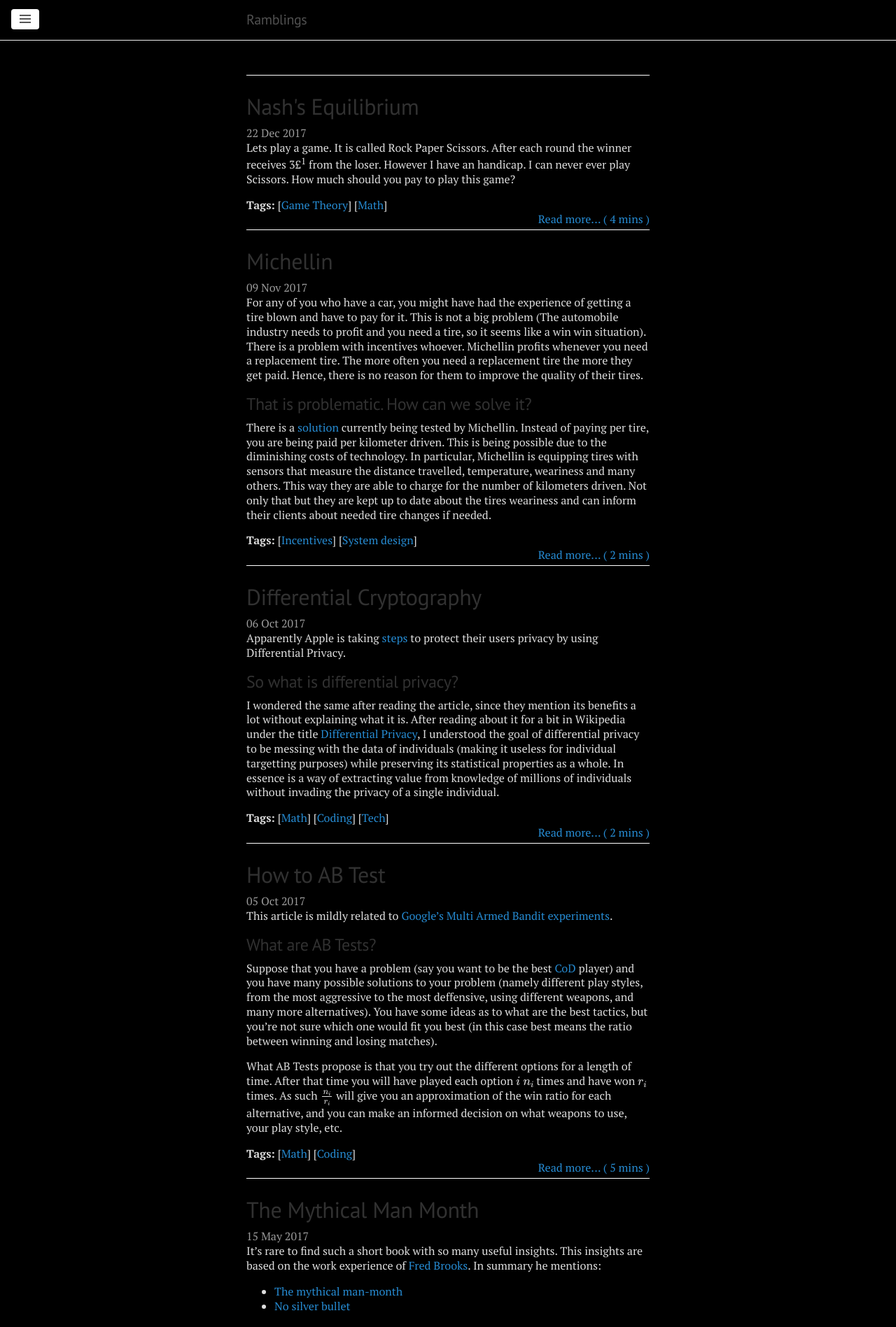
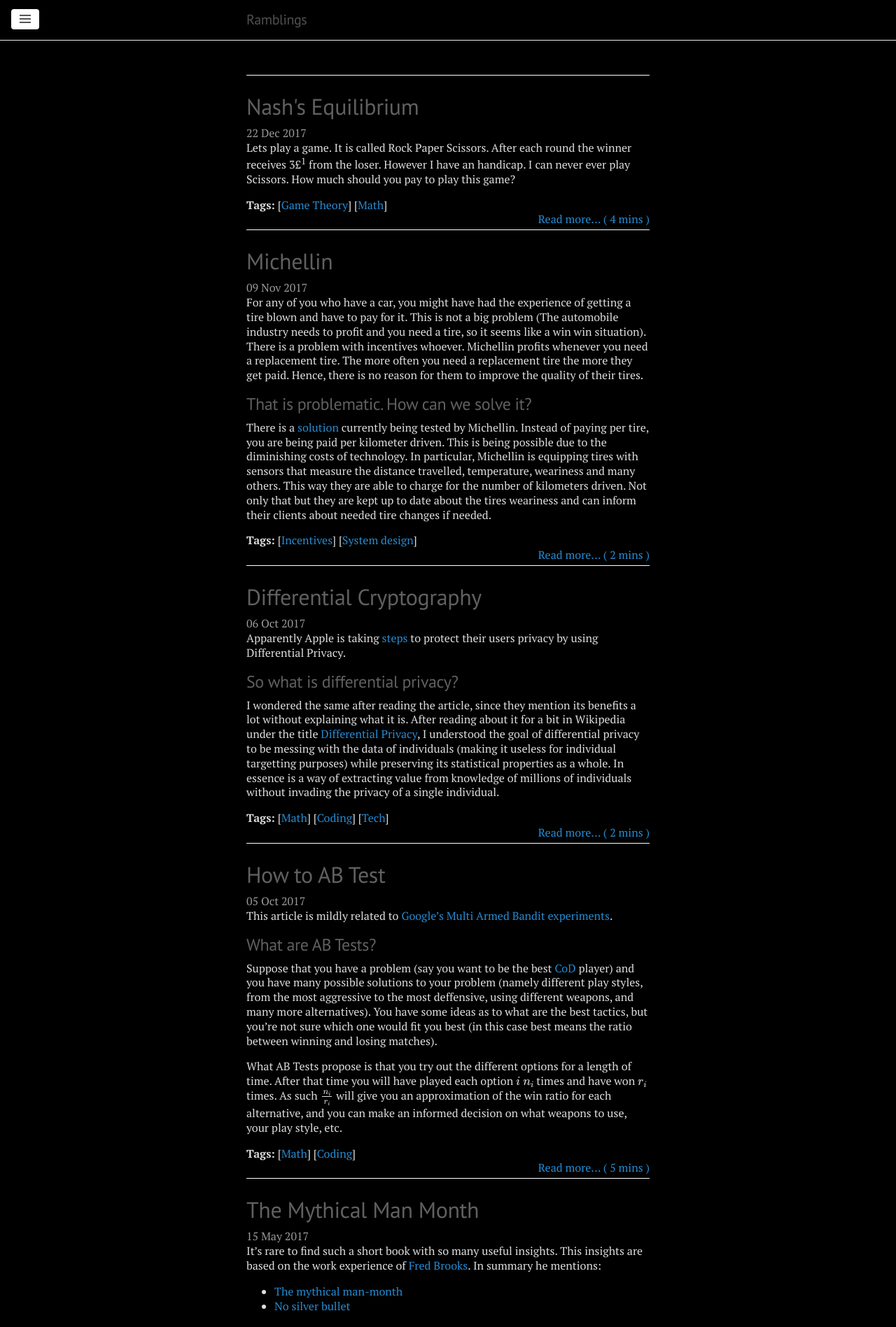
Before and after one commit to migueltorrescosta/migueltorrescosta.github.io, a Jekyll site: the page built from index.md, in a window 1280 px wide. Shown: the top 1897 px of the page at 70% size. Built offline with Jekyll 4.4.1, drawn with Linux system fonts in a browser that asks for light colours; nearby versions of some CDN libraries; formulas are drawn with MathJax 3.

Commit message:
Changed headings color for readibility

```diff
--- a/public/css/lanyon.css
+++ b/public/css/lanyon.css
@@ -47,7 +47,7 @@ html {
 h1, h2, h3, h4, h5, h6 {
   font-family: "PT Sans", Helvetica, Arial, sans-serif;
   font-weight: 400;
-  color: #313131;
+  color: #606060;
   letter-spacing: -.025rem;
 }
 
--- a/public/css/poole.css
+++ b/public/css/poole.css
@@ -84,7 +84,7 @@ h1, h2, h3, h4, h5, h6 {
   margin-bottom: .5rem;
   font-weight: bold;
   line-height: 1.25;
-  color: #313131;
+  color: #606060;
   text-rendering: optimizeLegibility;
 }
 h1 {
```
